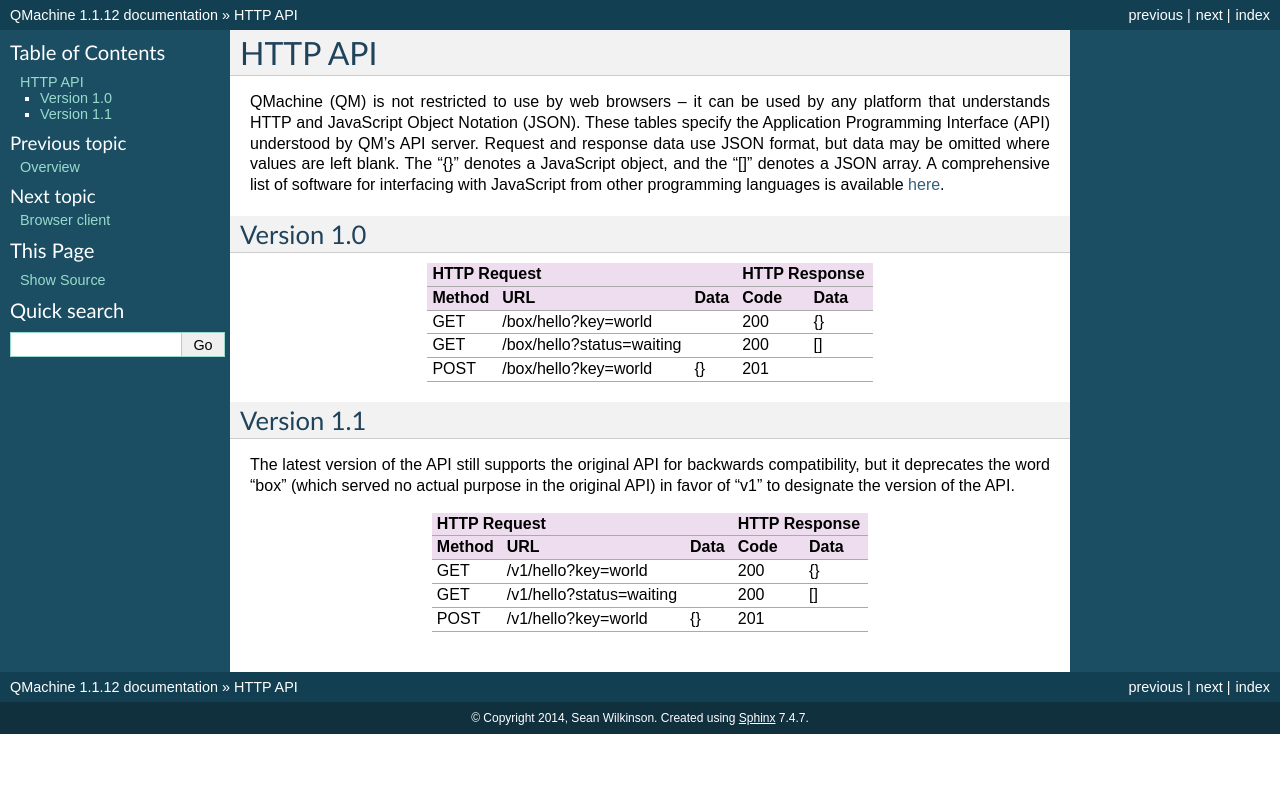
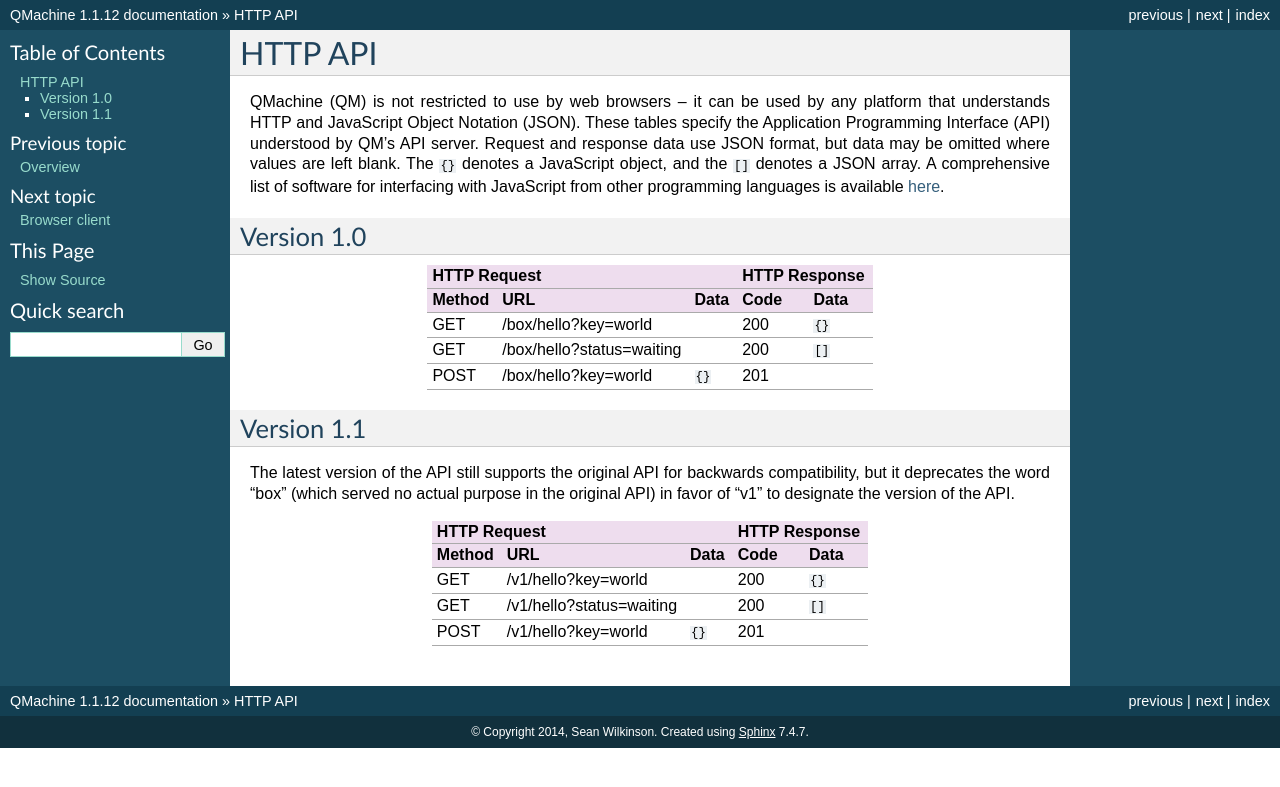
Before and after one commit to qmachine/qmachine, a Sphinx documentation site: the page built from docs/http-api.rst, in a window 1280 px wide. Shown: the top 787 px of the page. Built offline with Sphinx 7.4.7, drawn with Linux system fonts in a browser that asks for light colours.

```diff
--- a/docs/http-api.rst
+++ b/docs/http-api.rst
@@ -5,9 +5,10 @@ QMachine (QM) is not restricted to use by web browsers -- it can be used by any
 platform that understands HTTP and JavaScript Object Notation (JSON). These
 tables specify the Application Programming Interface (API) understood by QM's
 API server. Request and response data use JSON format, but data may be omitted
-where values are left blank. The "{}" denotes a JavaScript object, and the "[]"
-denotes a JSON array. A comprehensive list of software for interfacing with
-JavaScript from other programming languages is available `here <altjs.org_>`_.
+where values are left blank. The ``{}`` denotes a JavaScript object, and the
+``[]`` denotes a JSON array. A comprehensive list of software for interfacing
+with JavaScript from other programming languages is available
+`here <altjs.org_>`_.
 
 
 Version 1.0
@@ -18,9 +19,9 @@ Version 1.0
 ------------------------------------------------------- -----------------
  Method           URL                          Data     Code     Data
 ================= ============================ ======== ======== ========
- GET              /box/hello?key=world                  200      {}
- GET              /box/hello?status=waiting             200      []
- POST             /box/hello?key=world         {}       201
+ GET              /box/hello?key=world                  200      ``{}``
+ GET              /box/hello?status=waiting             200      ``[]``
+ POST             /box/hello?key=world         ``{}``   201
 ================= ============================ ======== ======== ========
 
 
@@ -37,9 +38,9 @@ version of the API.
 ------------------------------------------------------- -----------------
  Method           URL                          Data     Code     Data
 ================= ============================ ======== ======== ========
- GET              /v1/hello?key=world                   200      {}
- GET              /v1/hello?status=waiting              200      []
- POST             /v1/hello?key=world          {}       201
+ GET              /v1/hello?key=world                   200      ``{}``
+ GET              /v1/hello?status=waiting              200      ``[]``
+ POST             /v1/hello?key=world          ``{}``   201
 ================= ============================ ======== ======== ========
 
 
```
